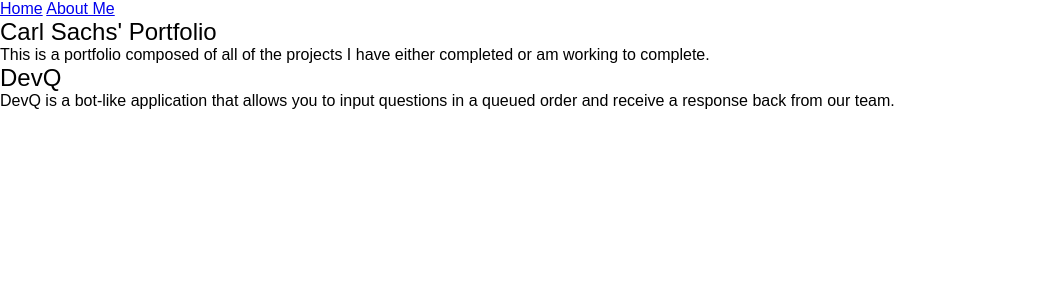
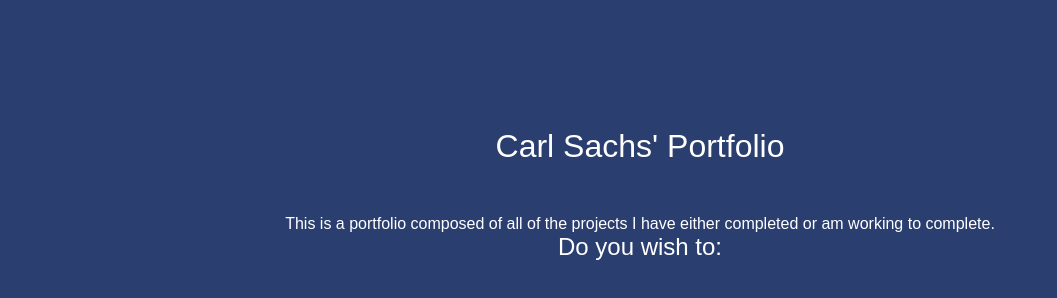
Before and after one commit to carlsachs/employerPortfolio, a website: page index.html in a window 1280 px wide. Shown: the whole page, without its empty margins (0-1057 px from the left). Drawn offline with Linux system fonts and the light colour scheme.

Commit message:
adding front page elements

```diff
--- a/index.html
+++ b/index.html
@@ -8,21 +8,12 @@
     <title>Carl Sachs' Portfolio</title>
 </head>
 <body>
-<header>
-    <nav>
-        <a href ="#index.html">Home</a>
-        <a href ="#about">About Me</a>
-    </nav>
-</header>
-<section id= "top">
+    <div class = "container"
+    <section id= "top">
     <h1>Carl Sachs' Portfolio</h1>
     <p>This is a portfolio composed of all of the projects I have either completed or am working to complete.</p>
+    <h2>Do you wish to:</h2>
 </section>
-<section id="cards">
-    <div class = "1">
-        <h2>DevQ</h2>
-        <p>DevQ is a bot-like application that allows you to input questions in a queued order and receive a response back from our team.</p>
-    </div>
-</section>
+</div>
 </body>
 </html>
--- /dev/null
+++ b/less/home-page.less
@@ -0,0 +1,13 @@
+body {
+    background-color: @mediumDark;
+        #top {
+            display: flex;
+            flex-direction: column;
+            align-items: center;
+            margin-top:10%;
+            color: white;
+            h1{
+                margin-bottom: 50px;
+            }
+        }
+    }
--- a/less/navigation.less
+++ /dev/null
@@ -1,12 +0,0 @@
-.body{
-    header {
-        width: 100%;
-        nav {
-            max-width: 100%;
-            a{
-                color: @mainColor;
-                text-decoration: none;
-            }
-        }
-    }
-}
```
Also changed, not shown: about.html (+11 -0 lines), css/index.css.
